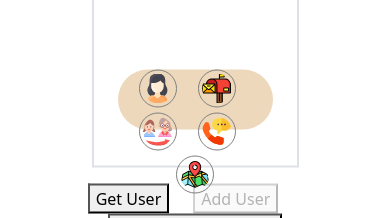
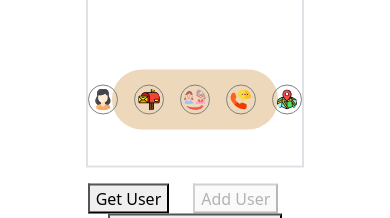
Before and after one commit to omrfrkcpr/Get_Random_User__App, a React (Create React App) app: page / in a window 390 px wide. Shown: the part 476-694 px from the top of the page. Built offline with nearby package versions, Linux system fonts and the light colour scheme; no server answers.

Commit message:
style: responsive design icons

```diff
--- a/src/components/getRandomUser/GetRandomUser.css
+++ b/src/components/getRandomUser/GetRandomUser.css
@@ -1,6 +1,5 @@
 .icons {
   display: flex;
-  flex-wrap: wrap;
   justify-content: center;
   align-items: center;
   gap: 5px;
@@ -58,7 +57,7 @@
 
 @media only screen and (max-width: 800px) {
   h1 {
-    font-size: 1rem !important;
+    font-size: 1.5rem !important;
   }
 
   .icon {
@@ -66,3 +65,17 @@
     height: 38px;
   }
 }
+@media only screen and (max-width: 600px) {
+  h1 {
+    font-size: 1rem !important;
+  }
+
+  .icons {
+    gap: 0;
+  }
+
+  .icon {
+    width: 30px;
+    height: 30px;
+  }
+}
```
